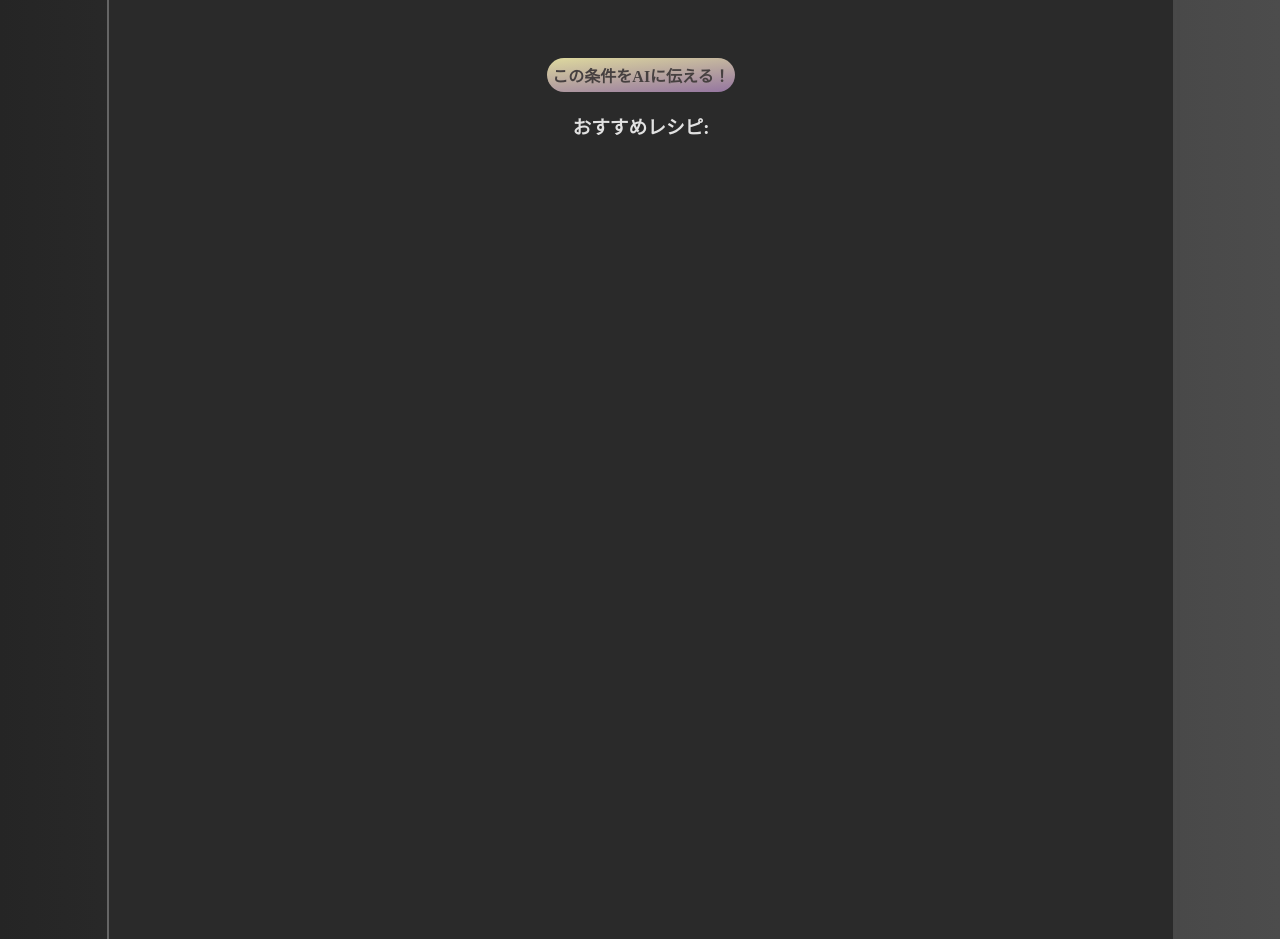
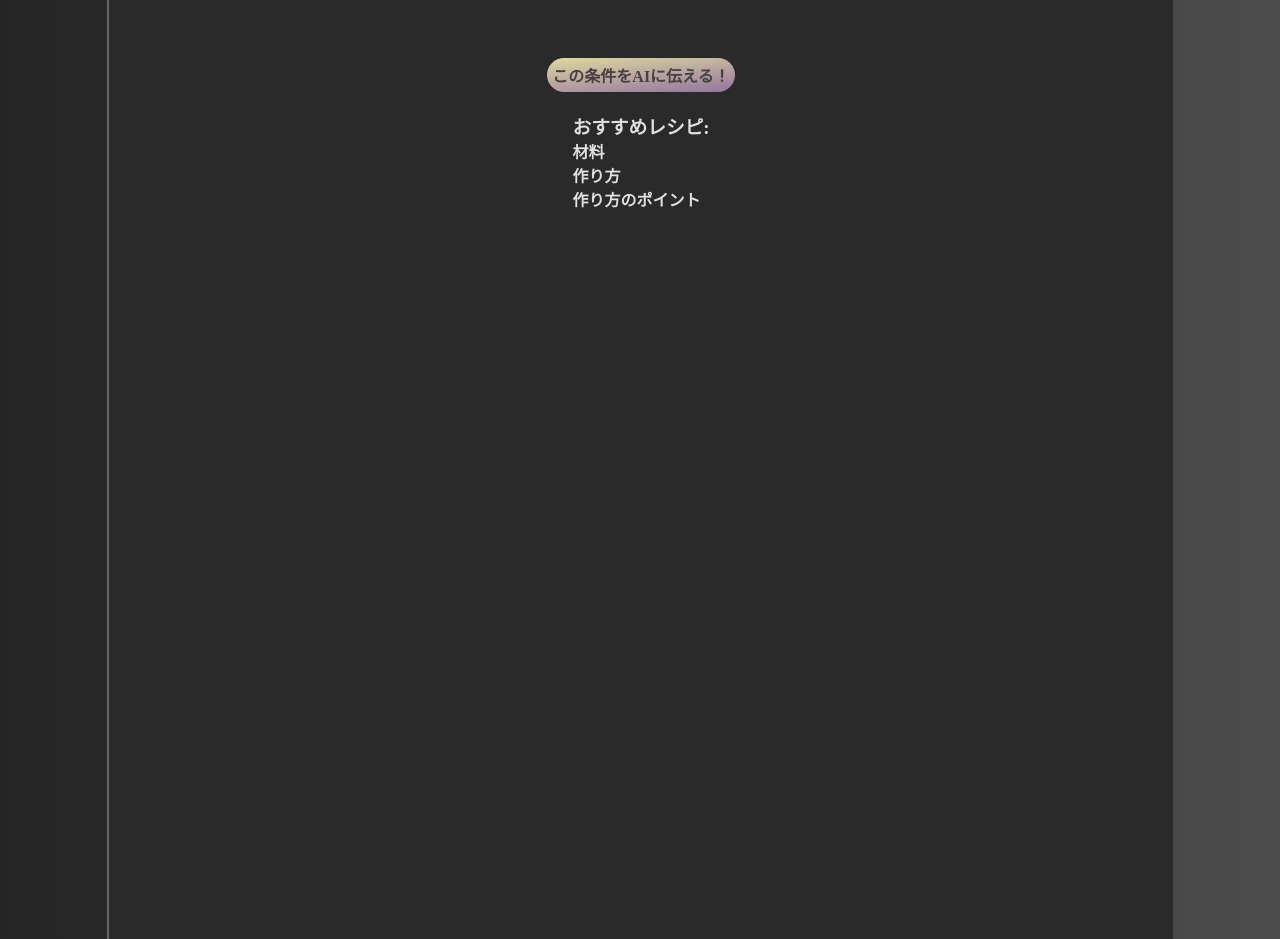
Before and after one commit to fuyuki369/N2React-app-plusAI, a React (Vite) app in the folder FrontEnd/my-app/: page /cooking in a window 1280 px wide. Shown: the part 2420-3359 px from the top of the page. Built offline with nearby package versions, Linux system fonts and the light colour scheme.

Commit message:
レシピ等提案部分_HTML部分の作り方のポイントまで

```diff
--- a/FrontEnd/my-app/src/pages/CookingAssistance/cooking.jsx
+++ b/FrontEnd/my-app/src/pages/CookingAssistance/cooking.jsx
@@ -29,6 +29,13 @@ function CookingAssistance(){
     /*レシピタイトル・概要*/
     const [IngredientTitle,setIngredientTitle] = useState("");      //レシピタイトル
     const [IngredientSummary,setIngredientSummary] = useState("");  //レシピ概要
+
+    /*材料・手順(リスト)*/
+    const [ingredients,setIngredients] = useState([]);  //材料リスト
+    const [directions,setDirections] = useState([]);    //手順リスト
+
+    /*調理ポイント*/
+    const [recipePoint,setRecipePoint] = useState("");  //調理ポイント
 
     return(
         <div className="cooking-container">
@@ -192,13 +199,34 @@ function CookingAssistance(){
                         <h3>おすすめレシピ:{IngredientTitle}</h3>
                         <p>{IngredientSummary}</p>
                         {/*提案材料*/}
-                        <div className="ingredient-output">
-
+                        <div className="ingredients-output">
+                            <h4>材料</h4>
+                            <div className="ingredients">
+                                <ul>
+                                    {ingredients.map((ingredient,index) => (
+                                        <li key={index}>{ingredient}</li>
+                                    ))}
+                                </ul>
+                            </div>
                         </div>
                         {/*提案手順*/}
-                        <div className="directions-output"></div>
-                        {/*提案ポイント*/}
-                        <div className="directions-output"></div>
+                        <div className="directions-output">
+                            <h4>作り方</h4>
+                            <div className="directions">
+                                <ol>
+                                    {directions.map((direction,index) => (
+                                        <li key={index}>{direction}</li>
+                                    ))}
+                                </ol>
+                            </div>
+                        </div>
+                        {/*調理ポイント*/}
+                        <div className="point-output">
+                            <h4>作り方のポイント</h4>
+                            <div className="recipe-point">
+                                <p>{recipePoint}</p>
+                            </div>
+                        </div>
                     </div>
                 </section>
 
```
